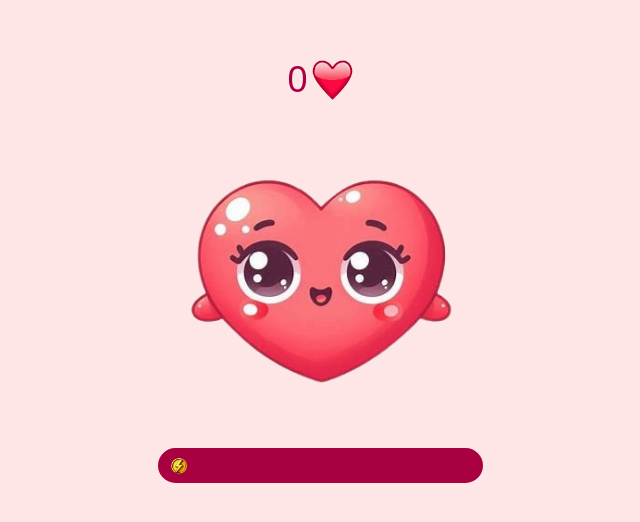
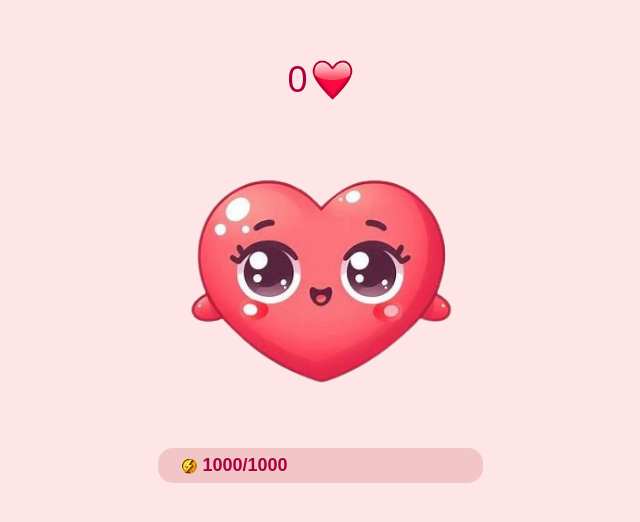
Before and after one commit to makaroshekkk/lovelycoin.github.io, a plain HTML site: page index.html in a window 1280 px wide. Shown: the part 114-636 px from the top of the page, without its empty margins (320-960 px from the left). Drawn offline with Linux system fonts and the light colour scheme.

Commit message:
Update index.html

```diff
--- a/index.html
+++ b/index.html
@@ -75,10 +75,10 @@
             font-weight: bold;
             display: flex;
             align-items: center;
-            padding: 5px 10px; /* Добавляем отступы вокруг текста */
-            border: 2px solid #a80040; /* Рамка */
-            background-color: #a80040; /* Фон */
-            border-radius: 20px; /* Закругленные углы рамки */
+            padding: 5px 20px; /* Добавляем отступы вокруг текста */
+            border: 2px solid #f2c6c6; /* Рамка */
+            background-color: #f2c6c6; /* Фон */
+            border-radius: 15px; /* Закругленные углы рамки */
         }
 
         .energy-counter img {
```
